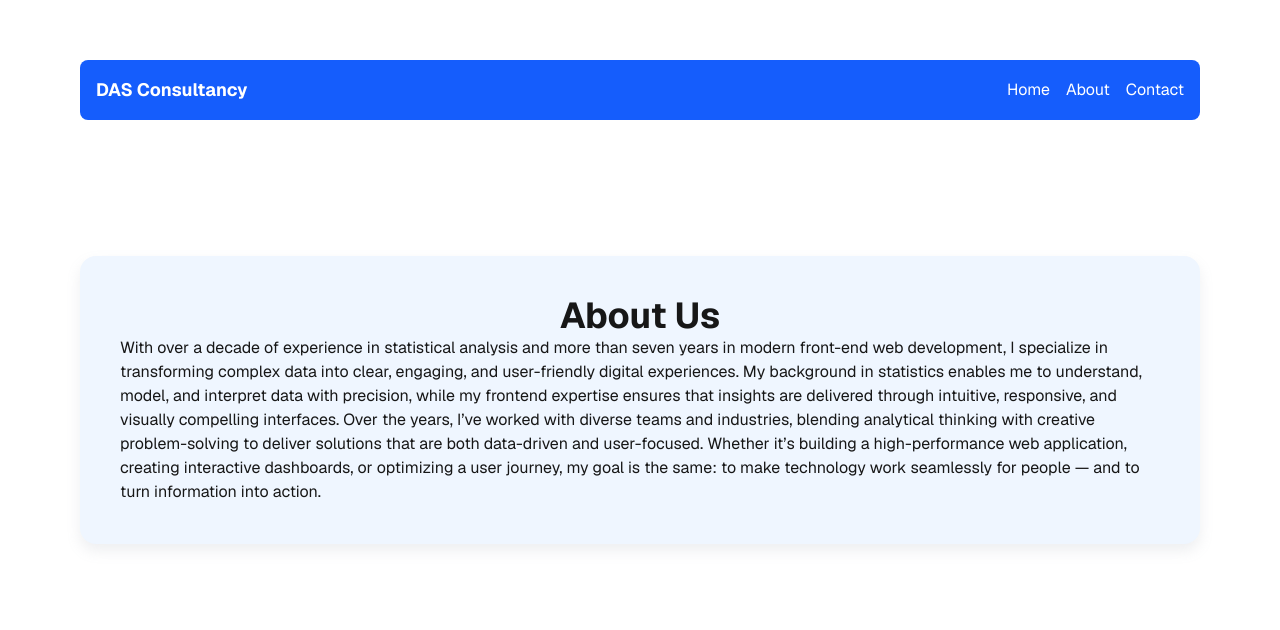
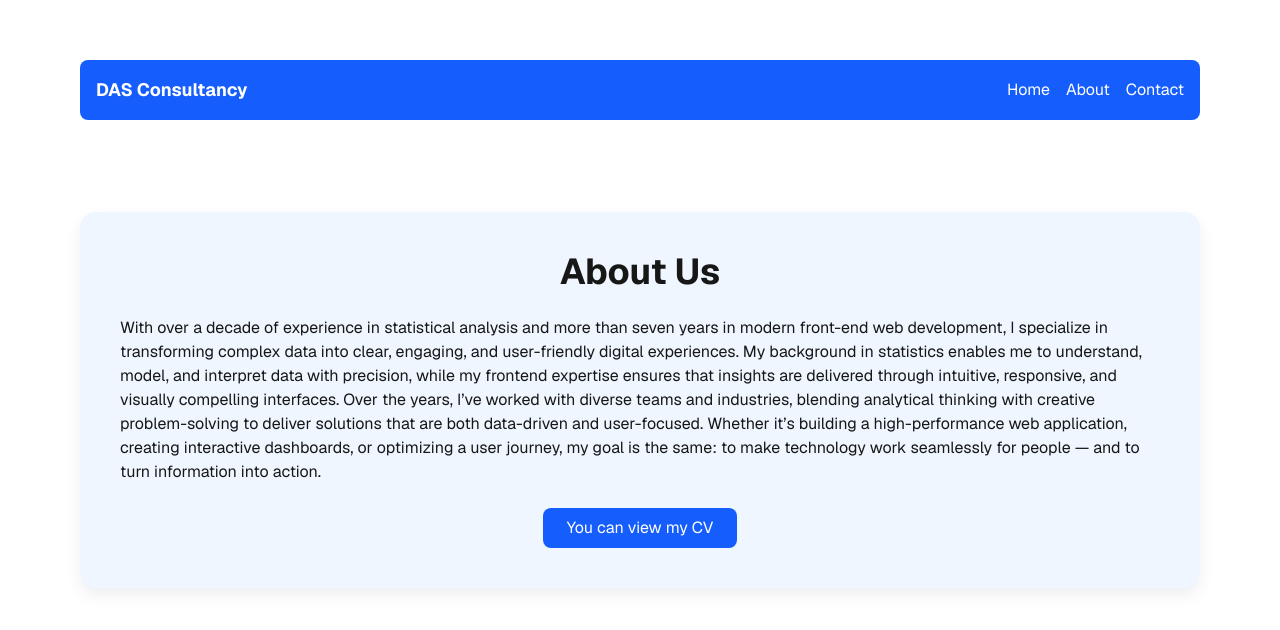
Before and after one commit to abdous/das-consultancy, a Next.js app: page /about in a window 1280 px wide. Shown: the top 630 px of the page. Built offline with nearby package versions, Linux system fonts and the light colour scheme.

Commit message:
DAS refactored and clean up.

```diff
--- a/app/about/page.tsx
+++ b/app/about/page.tsx
@@ -1,11 +1,12 @@
 import MainComponent from "../../components/MainComponent";
 import React from "react";
+import ButtonLink from "../../components/ButtonLink";
 
 export default function About() {
     return (
-        <MainComponent mainClassName="">
+        <MainComponent mainClassName=" gap-3 md:gap-6">
             <h1 className="text-4xl font-bold">About Us</h1>
-            <p className="">
+            <p className=" ">
                 With over a decade of experience in statistical analysis and more than seven years in modern front-end web development, I specialize in transforming complex data into clear, engaging, and user-friendly digital experiences.
 
                 My background in statistics enables me to understand, model, and interpret data with precision, while my frontend expertise ensures that insights are delivered through intuitive, responsive, and visually compelling interfaces.
@@ -14,6 +15,18 @@ export default function About() {
 
                 Whether it’s building a high-performance web application, creating interactive dashboards, or optimizing a user journey, my goal is the same: to make technology work seamlessly for people — and to turn information into action.
             </p>
+            <ButtonLink
+                href="/files/DOurhamane_Abdou_Sanda_CV.pdf"
+                target="_blank"
+                rel="noopener noreferrer"
+                bg="blue-600"
+                text="white"
+                hoverBg="blue-700"
+                ariaLabel="Contact DAS Consultancy"
+                extraClasses="w-full md:w-auto text-center"
+            >
+                You can view my CV
+            </ButtonLink>
         </MainComponent>
     );
 }
--- a/app/contact/page.tsx
+++ b/app/contact/page.tsx
@@ -12,7 +12,7 @@ export default function Contact() {
         <MainComponent>
             <h1 className="text-4xl font-bold">Contact Us</h1>
             <p className="mt-4 text-lg text-gray-600">
-                Reach out at contact@dasconsultancy.com or call us at +32 486 24 43 83.
+                Reach out at abdous2004@yahoo.fr/contact@dasconsultancy.com or call us at +32 486 24 43 83.
             </p>
         </MainComponent>
 
--- a/app/page.js
+++ b/app/page.js
@@ -32,14 +32,14 @@ export default function Home() {
           <ButtonLink href="/about" bg="blue-600" text="white" hoverBg="blue-700" ariaLabel="Learn more about DAS Consultancy" extraClasses="md:max-w-[133px] md:truncate">
             Learn more about DAS Consultancy
           </ButtonLink>
-          <ButtonLink href="/about" bg="blue-600" text="white" hoverBg="blue-700" ariaLabel="Contact DAS Consultancy">
+          <ButtonLink href="/contact" bg="blue-600" text="white" hoverBg="blue-700" ariaLabel="Contact DAS Consultancy">
             Contact Me
           </ButtonLink>
         </div>
       </Section>
 
       {/* Skills */}
-      <Section className="max-w-6xl grid sm:grid-cols-2 lg:grid-cols-4">
+      <Section className="max-w-6xl grid sm:grid-cols-2 lg:grid-cols-4 !p-0">
         {skills.map((skill, i) => (
           <div key={i} className="bg-white shadow rounded-xl p-6">
             <h2 className="text-xl font-semibold mb-2">{skill.title}</h2>
@@ -62,7 +62,7 @@ export default function Home() {
                 <div className="p-6 ">
                   <h2 className="text-xl font-semibold mb-2">{proj.title}</h2>
                   <p className="text-gray-600 mb-4">{proj.desc}</p>
-                  <Link href={proj.href} className="text-blue-600 hover:underline">
+                  <Link href={proj.href} className="text-blue-600 hover:underline" target="_blank" rel="noopener noreferrer">
                     View Project →
                   </Link>
                 </div>
@@ -92,7 +92,7 @@ export default function Home() {
       </Section>
 
       {/* Contact */}
-      <Section bgColor="bg-blue-600 shadow text-white">
+      <Section bgColor="bg-blue-600" className=" shadow rounded-xl text-white p-6">
         <h2 className="text-3xl font-bold mb-4">Let’s Work Together</h2>
         <p className="max-w-xl mx-auto mb-6">
           Got a project in mind? I’d love to hear about it and see how we can bring it to life.
--- a/components/ButtonLink.tsx
+++ b/components/ButtonLink.tsx
@@ -10,6 +10,8 @@ const ButtonLink = ({
     fullWidthOnMobile = false,
     ariaLabel,
     extraClasses = "",
+    target,
+    rel,
 }) => {
     const baseClasses = "px-6 py-2 rounded-lg transition-colors duration-200";
 
@@ -25,6 +27,8 @@ const ButtonLink = ({
         <Link
             aria-label={ariaLabel}
             href={href}
+            target={target}
+            rel={rel}
             className={classNames(baseClasses, bgClass, textClass, hoverClass, widthClasses, extraClasses)}
         >
             {children}
```
